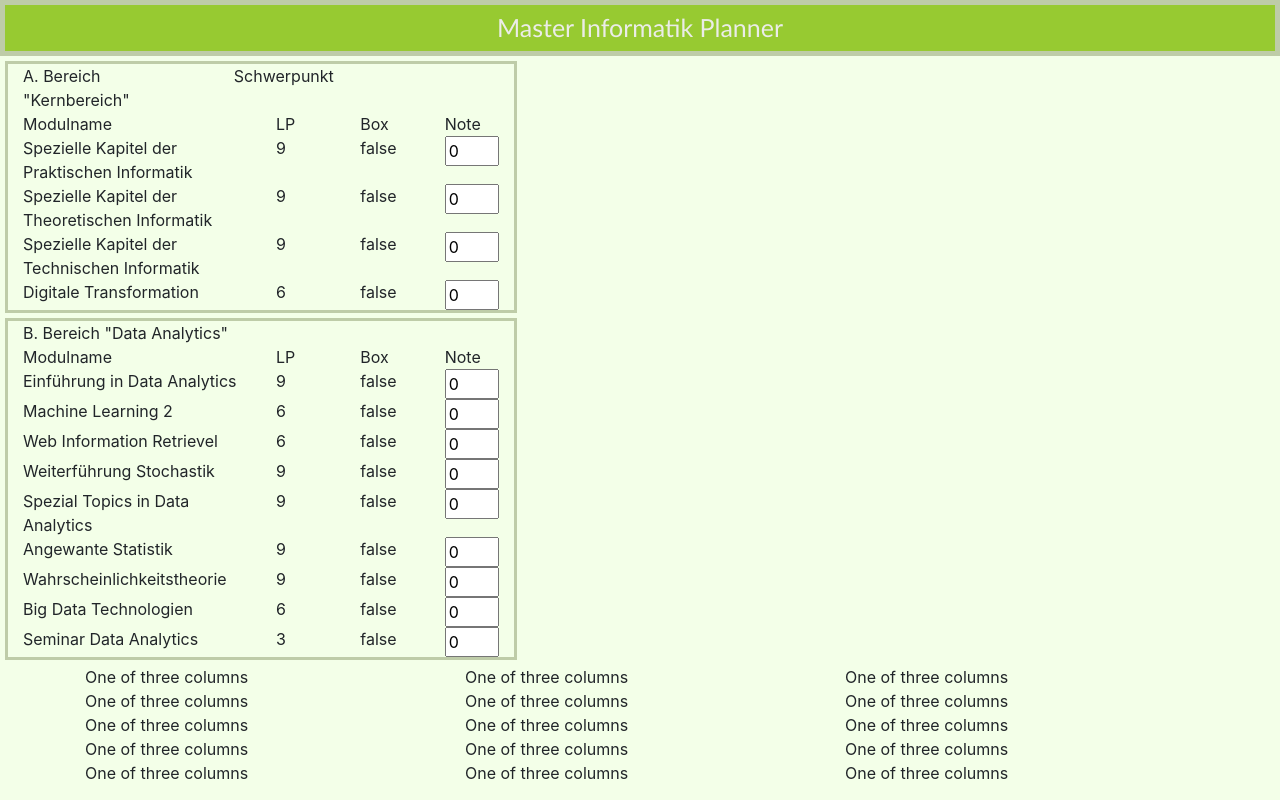
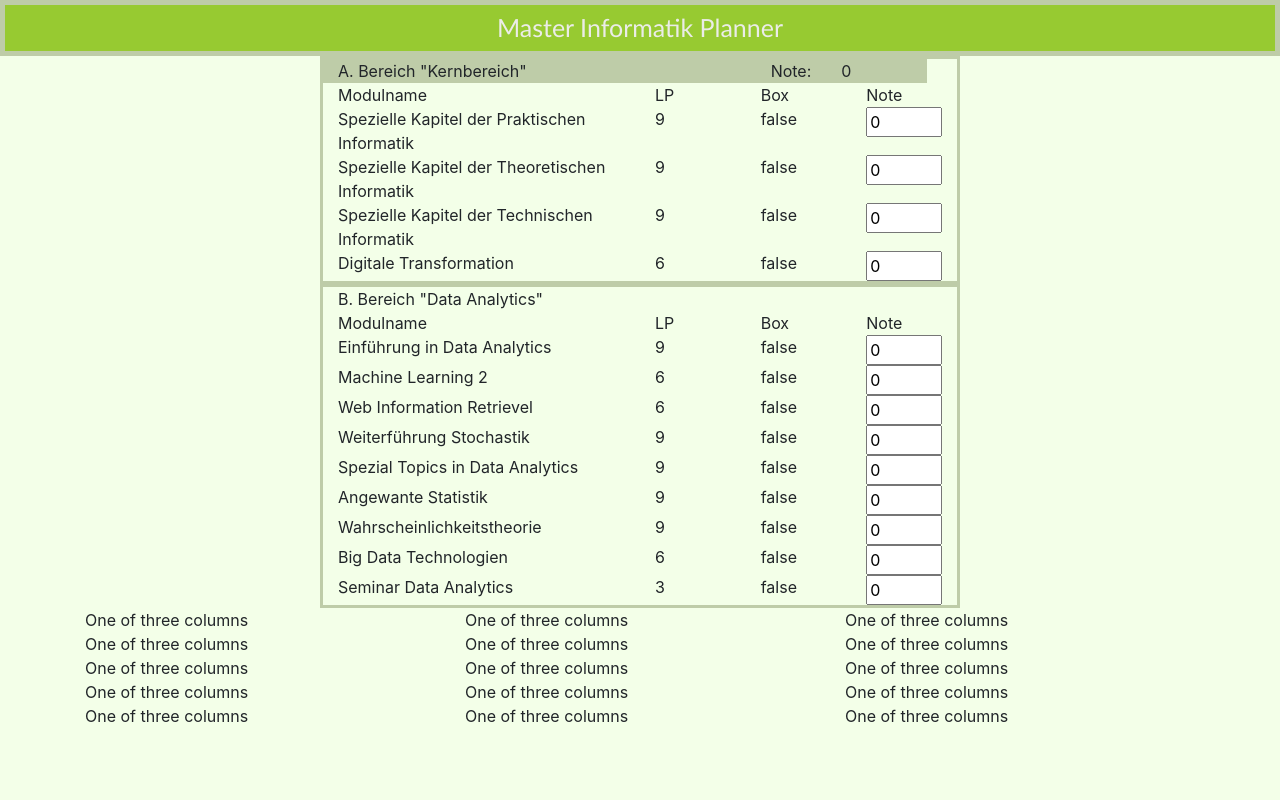
Before and after one commit to Miguel-AG/Master-Computer-Science-Planner, an Angular app: page / in a window 1280 px wide. Built offline with nearby package versions, Linux system fonts and the light colour scheme.

Commit message:
add all modules and some style improvement

```diff
--- a/src/app/app.component.css
+++ b/src/app/app.component.css
@@ -21,14 +21,20 @@
 }
 
 .moduleTable {
-    max-width: 40%;
+    max-width: 50%;
     max-height: 50%;
-    margin: 5px;
+    margin: auto;
     border: #becca8;
     border-style: solid;
     display: block;
+    align-content: center;
 }
 
+.tableHead {
+    background: #becca8;
+    width: 100%;
+    height: 100%;
+}
 input {
     width: 100%
 }
--- a/src/app/app.component.html
+++ b/src/app/app.component.html
@@ -1,11 +1,12 @@
 <div class="main">
   <div class="siteTop">{{title}}</div>
   <div class="container coreModules moduleTable">
-      <div class="row">
+      <div class="row tableHead">
         <div class="col-5">
           A. Bereich "Kernbereich"
         </div>
-        <div class="col-4">Schwerpunkt</div>
+        <div style="text-align: end" class="col-5">Note:</div>
+        <div class="col-2">{{ calculateWPModule(moduleCoreTopics) }}</div>
       </div>
       <div class="row">
         <div class="col-6">
--- a/src/app/app.component.ts
+++ b/src/app/app.component.ts
@@ -52,7 +52,53 @@ export class AppComponent implements OnInit {
       new ComputerScienceModules("Seminar Data Analytics", "SS", 3)
     ];
 
+    this.moduleScientificComputing = [
+      new ComputerScienceModules("Parallel Algorithms", "SS", 9),
+      new ComputerScienceModules("Discrete Methods for Numerical Computing", "", 9),
+      new ComputerScienceModules("Verifikationsnumerik", "WS&SS", 9),
+      new ComputerScienceModules("Special Topics in Scientific Computation", "", 9),
+      new ComputerScienceModules("Special Topics in Numerical Analysis and Algorithms", "", 9),
+      new ComputerScienceModules("Selected Topics in Numerical Analysis and Algorithms", "", 9),
+      new ComputerScienceModules("Numerical Analysis ans Simulation 1", "WS", 9),
+      new ComputerScienceModules("Numerical Analysis ans Simulation 2 (PDE)", "SS", 9),
+      new ComputerScienceModules("Numerical Methods 2", "", 6),
+      new ComputerScienceModules("Seminar Scientific Computing", "", 3),
+    ];
 
+    this.moduleComputerEngineering = [
+      new ComputerScienceModules("Digitalisierung und informationstechnologische Netzwerke", "SS", 6),
+      new ComputerScienceModules("IT-Security in Informations- und Kommunikationstechnik", "", 6),
+      new ComputerScienceModules("Embedded Security", "", 6),
+      new ComputerScienceModules("Multimodale Mensch-Maschine-Systeme", "", 6),
+      new ComputerScienceModules("Informationsverarbeitung", "", 6),
+      new ComputerScienceModules("System- und Softwareentwicklung", "WS", 6),
+      new ComputerScienceModules("Numerische Methoden des Computational Engineering", "", 6),
+      new ComputerScienceModules("Entwurf digitaler Syseme in VHDL", "", 6),
+      new ComputerScienceModules("Digital Media", "", 6),
+      new ComputerScienceModules("Informationstechnik für elektrische Energiesysteme", "", 6),
+      new ComputerScienceModules("Seminar Computer Engineering", "", 3),
+    ];
+
+    this.moduleInterdisiplinary = [
+      new ComputerScienceModules("Computational Finance 1", "WS", 9),
+      new ComputerScienceModules("Computational Finance 2", "SS", 9),
+      new ComputerScienceModules("Ausgewählte Kapitel der Wirtschaftsmathematik", "", 9),
+      new ComputerScienceModules("Angewandte Statistik", "SS", 9),
+      new ComputerScienceModules("Integrierte Schaltung in der Hochfrequenztechnik", "SS", 6),
+      new ComputerScienceModules("Methodischer Entwurf elektronischer Systeme", "", 6),
+      new ComputerScienceModules("Komponenten für Mobilfunksysteme", "SS", 6),
+      new ComputerScienceModules("Regenerative Energiequellen", "SS", 6),
+      new ComputerScienceModules("Optimierungsmethoden in der Reglungstechnik", "", 6),
+      new ComputerScienceModules("Einführung in MATLAB/Simulink für elektrische Nachrichtentechnik", "SS", 3),
+    ];
+
+    this.moduleAdditional = [
+      new ComputerScienceModules("Fremdsprachen", "WS&SS", 6),
+      new ComputerScienceModules("Grundzüge des Gründungsmanagements 1 & 2 + Seminar(SS)", "WS&SS", 12),
+      new ComputerScienceModules("Vermittlung und Unterricht", "", 6),
+    ];
+
+    this.moduleMasterThesis = new ComputerScienceModules("Masterarbeit mit Abschlusskolloquium", "WS&SS", 30);
 
   }
 
@@ -60,7 +106,15 @@ export class AppComponent implements OnInit {
     this._mainFocus = num;
   }
 
-  calculateWP(): number {
+  calculateWPModule(moduleList: ComputerScienceModules[]): number {
+    let value = 0;
+    for (const m of moduleList) {
+      value += m.isSelected ? m.mark : 0;
+    }
+    return value;
+  }
+
+  calculateWPAllModules(): number {
     let value = 0;
     for (const i of this.moduleCoreTopics) {
       value += i.isSelected ? i.cp : 0;
```
